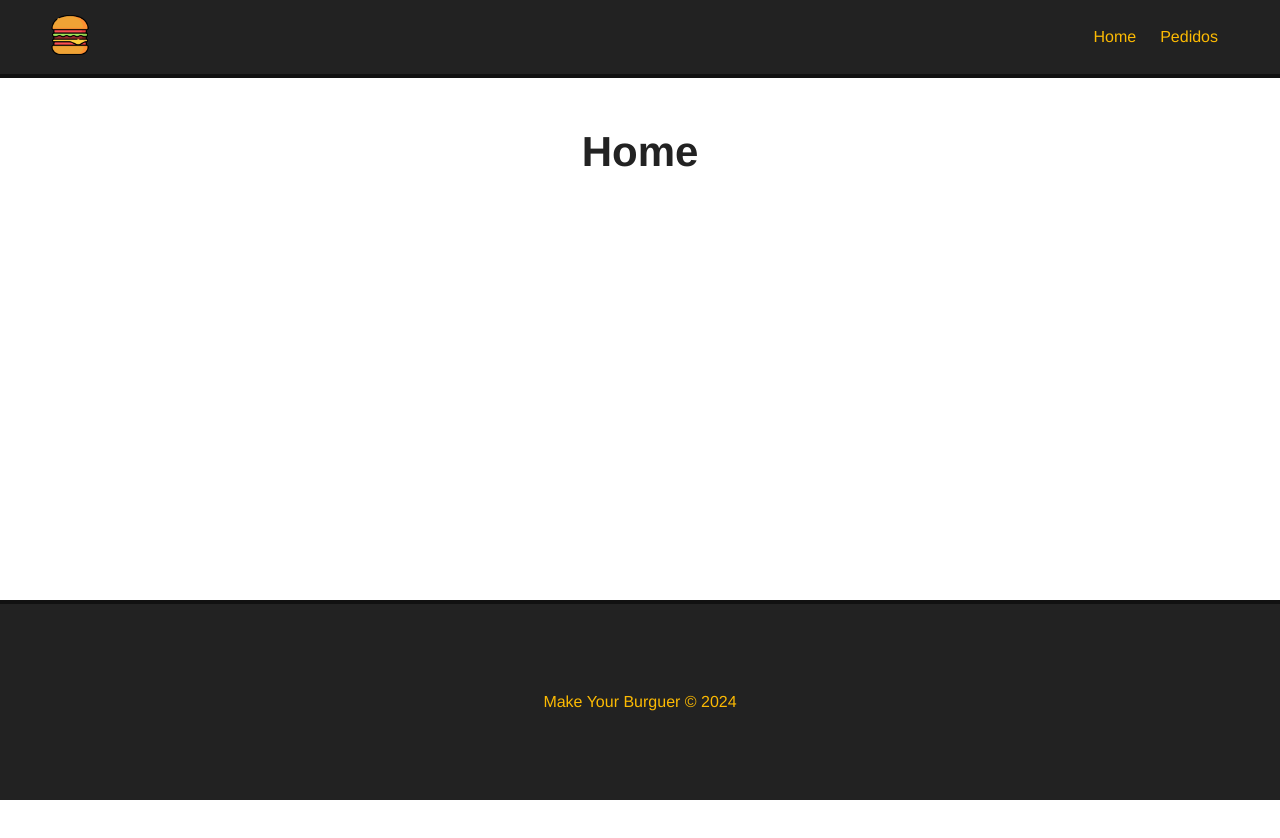
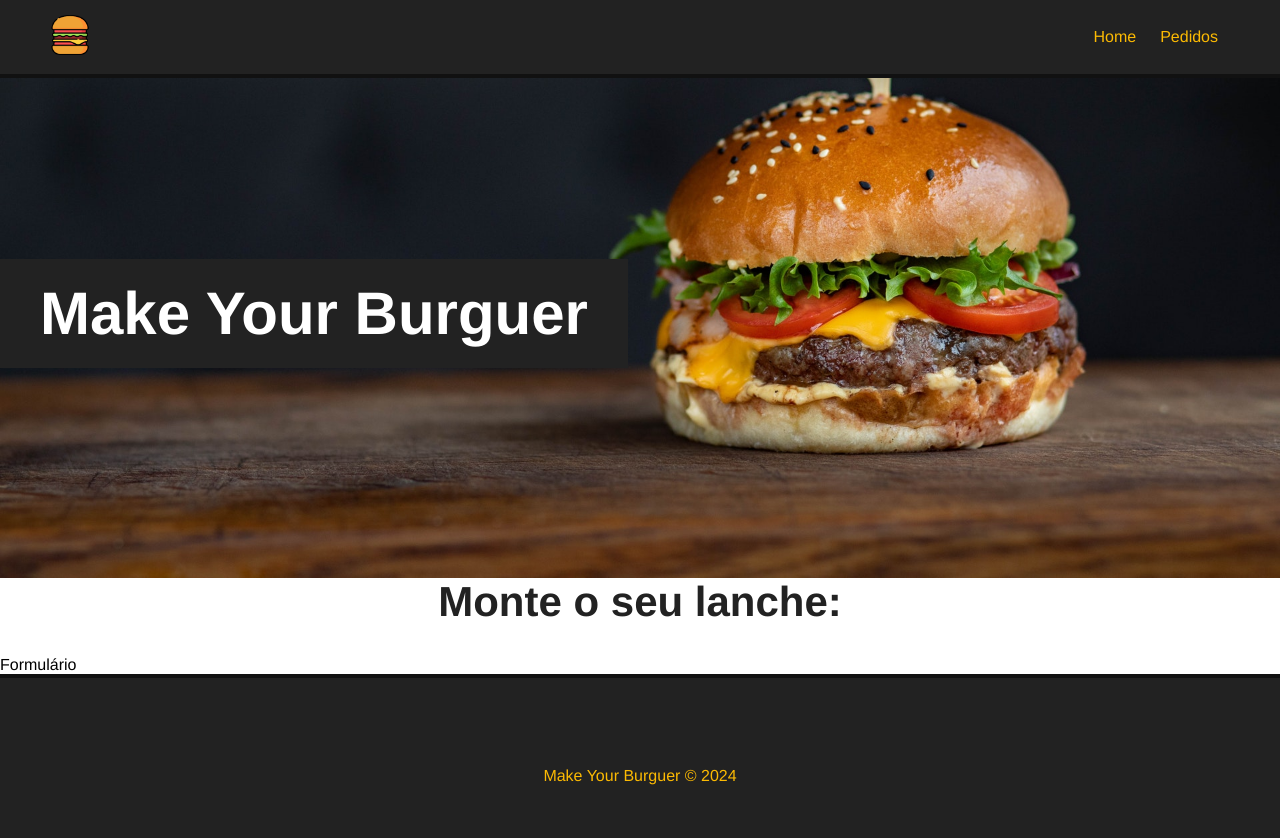
Before and after one commit to DevMatheusMarques/project-make-your-burguer, a Vue app: page / in a window 1280 px wide. Shown: the top 838 px of the page. Before the commit the page ends 800 px from the top, so only its background shows below. Built offline with nearby package versions, Linux system fonts and the light colour scheme.

Commit message:
Creation of the application banner

```diff
--- a/src/App.vue
+++ b/src/App.vue
@@ -10,11 +10,6 @@
     padding: 0;
     margin: 0;
     box-sizing: border-box;
-  }
-
-  .container {
-    margin: 50px;
-    min-height: 250px;
   }
 
   h1 {
--- /dev/null
+++ b/src/components/Banner.vue
@@ -0,0 +1,32 @@
+<script>
+export default {
+  name: "Banner"
+}
+</script>
+
+<template>
+  <div class="container__banner">
+    <h1>Make Your Burguer</h1>
+  </div>
+</template>
+
+<style scoped>
+  .container__banner {
+    background-image: url("/public/img/burger.jpg");
+    background-position: 0 -300px;
+    background-size: cover;
+    height: 500px;
+    display: flex;
+    align-items: center;
+    justify-content: flex-start;
+
+  }
+
+  .container__banner h1 {
+    color: #FFF;
+    text-align: center;
+    font-size: 60px;
+    background-color: #222;
+    padding: 20px 40px;
+  }
+</style>
--- a/src/components/Footer.vue
+++ b/src/components/Footer.vue
@@ -20,7 +20,5 @@
     display: flex;
     align-items: center;
     justify-content: center;
-    position: absolute;
-    bottom: 0;
   }
 </style>
--- a/src/views/Home.vue
+++ b/src/views/Home.vue
@@ -1,13 +1,20 @@
 <template>
   <div class="container">
-<h1>Home</h1>
+    <Banner/>
+    <h1>Monte o seu lanche:</h1>
+    <p>Formulário</p>
   </div>
 </template>
 
 <script>
-
+import Banner from "@/components/Banner.vue";
 
 export default {
-  name: 'HomeView',
+  name: 'Home',
+  components: {Banner},
 }
 </script>
+
+<style>
+
+</style>
--- a/src/views/Pedidos.vue
+++ b/src/views/Pedidos.vue
@@ -3,3 +3,15 @@
     <h1>Pedidos</h1>
   </div>
 </template>
+
+<script>
+
+export default {
+  name: 'Pedidos',
+
+}
+</script>
+
+<style>
+
+</style>
```
